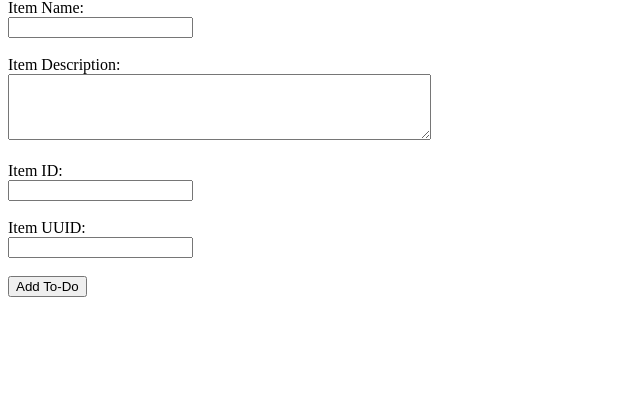
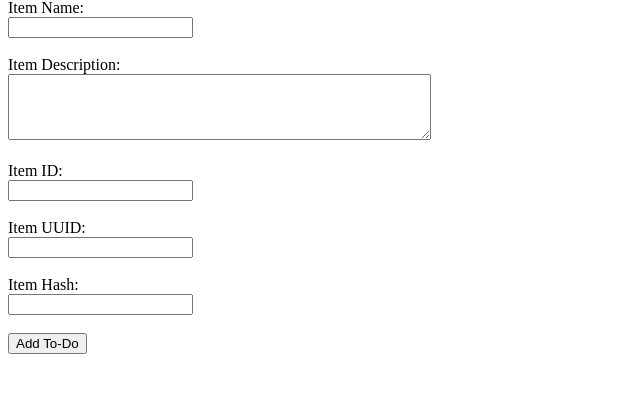
Before and after one commit to Maverick-Karan/tuteD, a Flask app: page /todo in a window 1280 px wide. Shown: the part 68-461 px from the top of the page, without its empty margins (0-640 px from the left). Run offline with Flask 3, Linux system fonts and the light colour scheme.

Commit message:
added hashID

```diff
--- a/frontend/templates/todo.html
+++ b/frontend/templates/todo.html
@@ -18,6 +18,9 @@
         <label for="itemUUID">Item UUID:</label><br>
         <input type="text" id="itemUUID" name="itemUUID" required><br><br>
 
+        <label for="itemHash">Item Hash:</label><br>
+        <input type="text" id="itemHash" name="itemHash" required><br><br>
+
         <button type="submit">Add To-Do</button>
     </form>
 </body>
```
